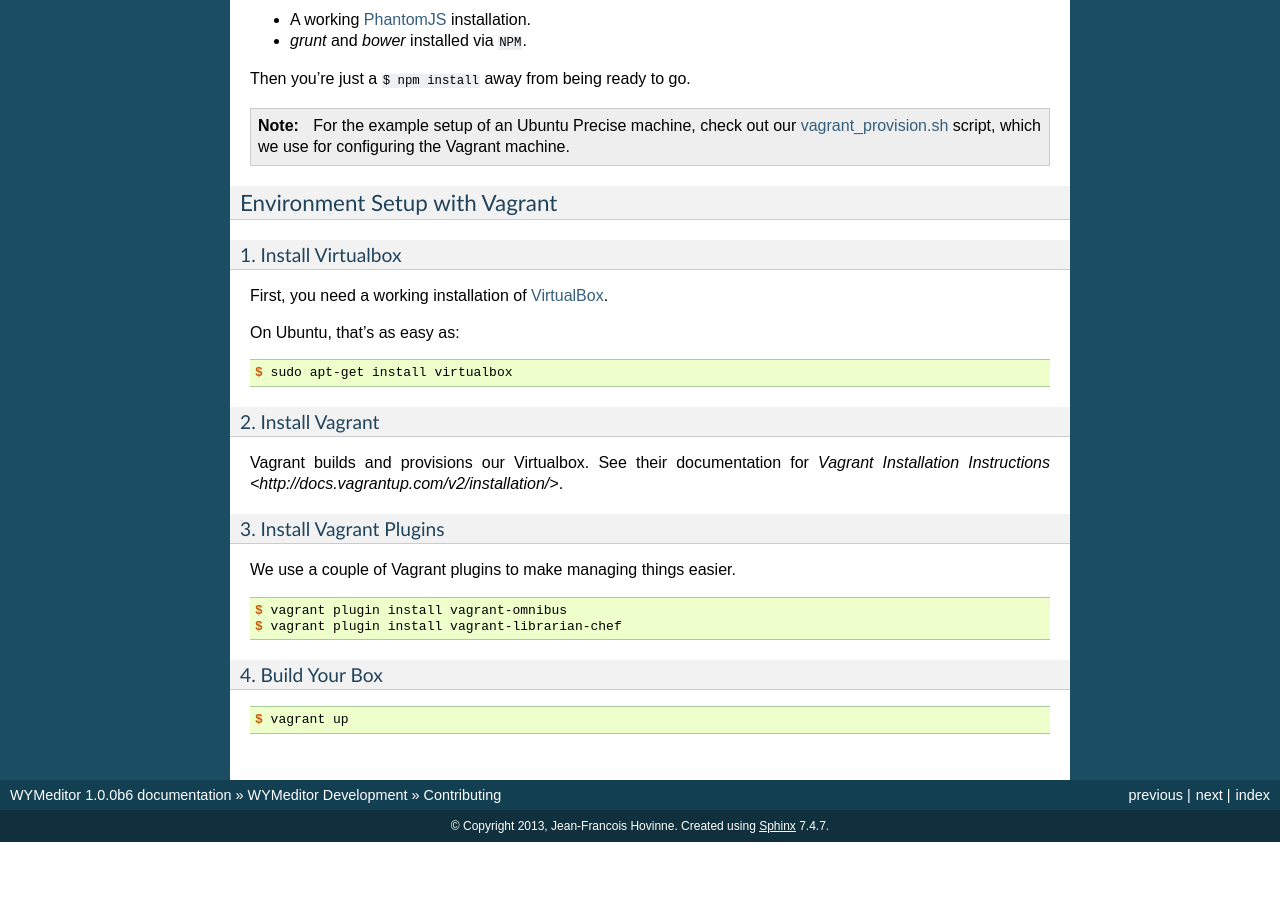
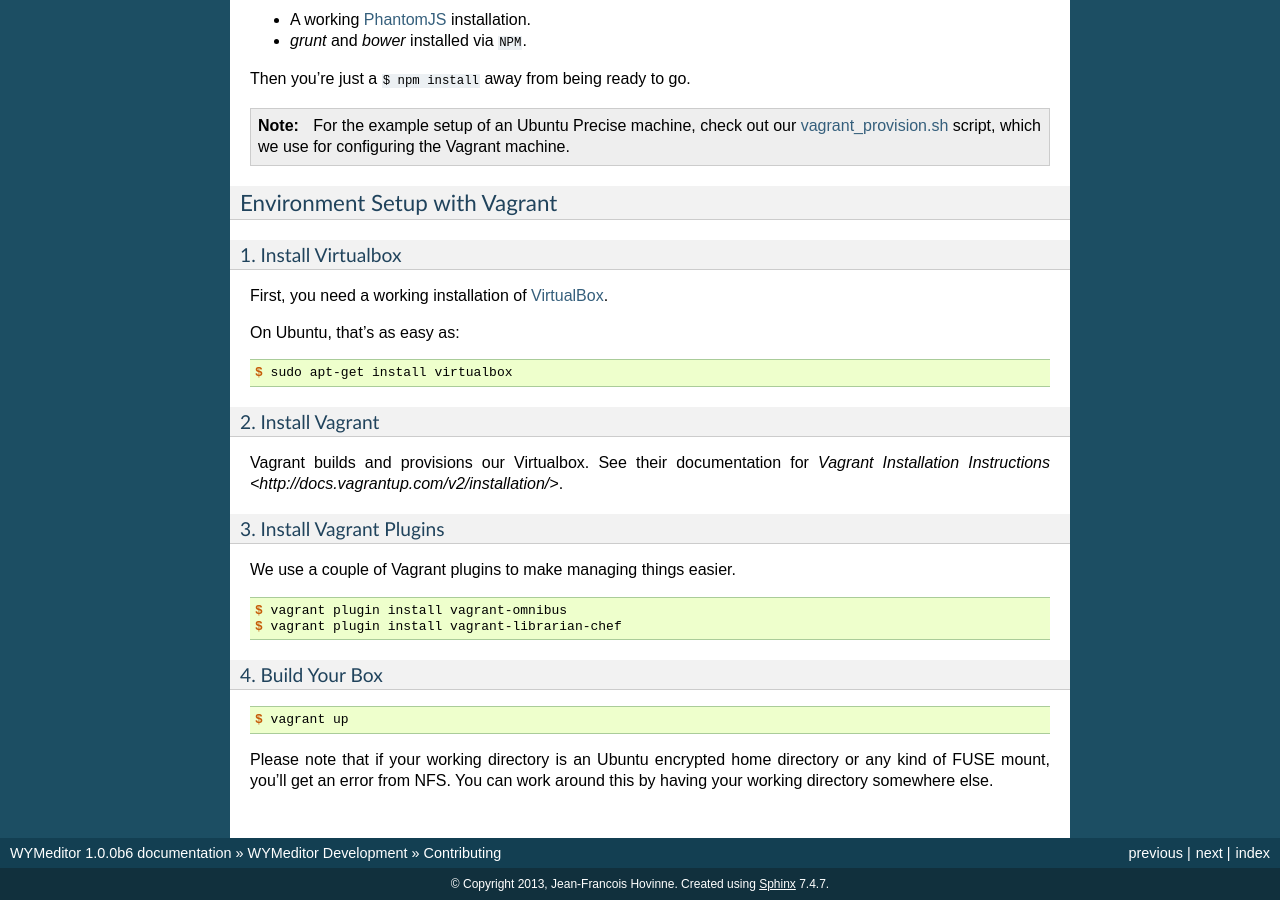
Before and after one commit to wymeditor/wymeditor, a Sphinx documentation site: the page built from docs/wymeditor_development/contributing.rst, in a window 1280 px wide and 900 px high, scrolled down 984 px. Built offline with Sphinx 7.4.7, drawn with Linux system fonts in a browser that asks for light colours; before the commit the page ends 1826 px from its top, so only the background shows below that.

Commit message:
Mention NFS FUSE issue.

```diff
--- a/docs/wymeditor_development/contributing.rst
+++ b/docs/wymeditor_development/contributing.rst
@@ -131,3 +131,7 @@ to make managing things easier.
 .. code-block:: shell-session
 
     $ vagrant up
+
+Please note that if your working directory is an Ubuntu encrypted
+home directory or any kind of FUSE mount, you'll get an error from NFS.
+You can work around this by having your working directory somewhere else.
```
